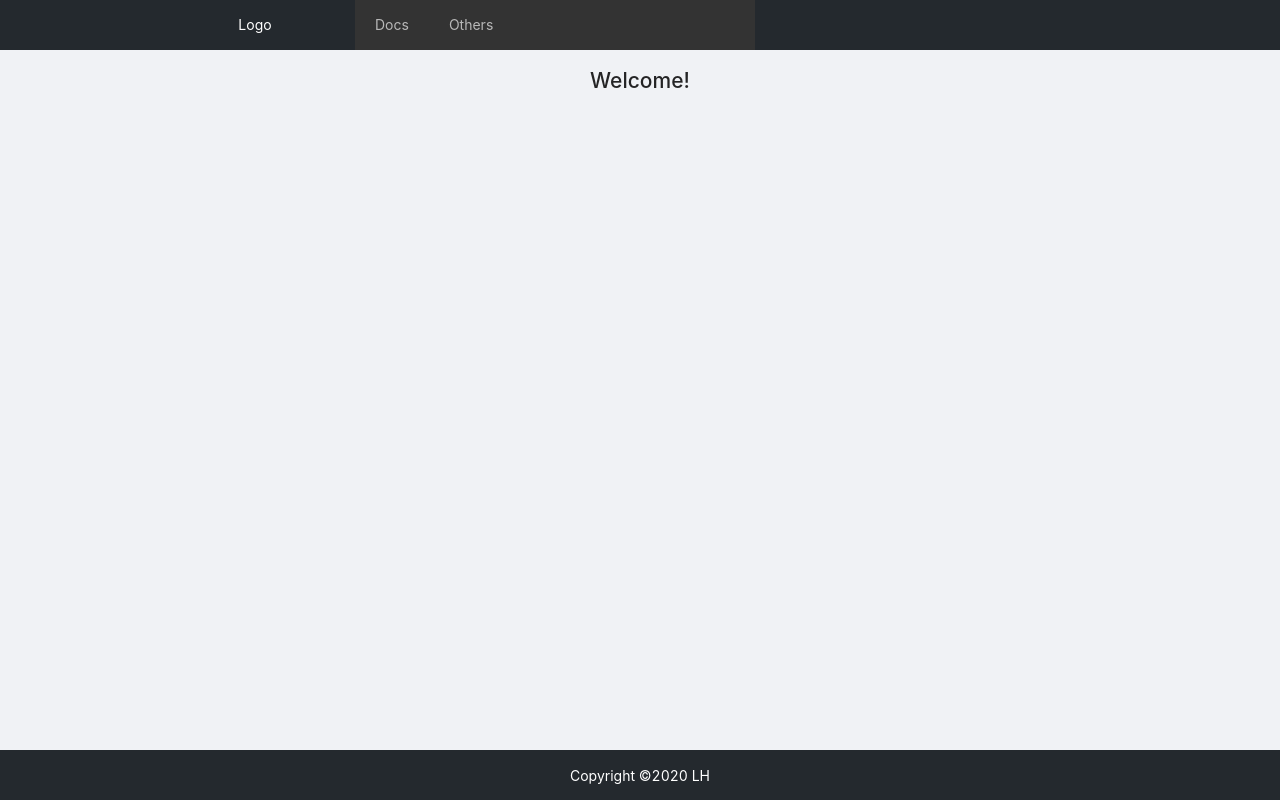
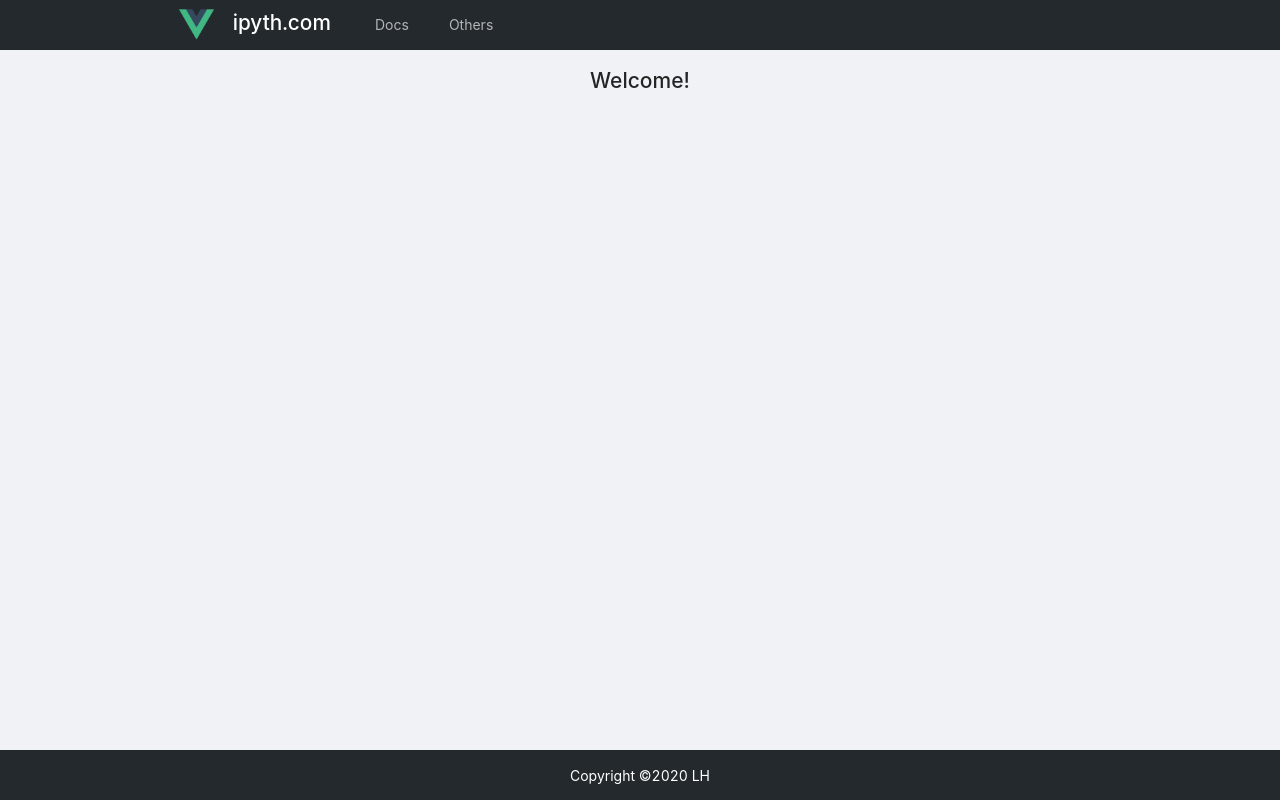
Before and after one commit to luohu1/gh-pages, a Vue app: page /#/ in a window 1280 px wide. Built offline with nearby package versions, Linux system fonts and the light colour scheme.

Commit message:
style: update.

```diff
--- a/src/components/Layout/GlobalHeader.vue
+++ b/src/components/Layout/GlobalHeader.vue
@@ -1,9 +1,12 @@
 <template>
-  <div class="header">
+  <header>
     <div class="logo">
-      <span>Logo</span>
+      <a href="/">
+        <img alt="logo" src="@/assets/logo.png" />
+        ipyth.com
+      </a>
     </div>
-    <div class="container">
+    <div class="nav-menu">
       <a-menu class="menu" mode="horizontal" theme="dark">
         <a-menu-item key="docs" class="menu-item">
           <a href="/docs/">Docs</a>
@@ -13,7 +16,7 @@
         </a-menu-item>
       </a-menu>
     </div>
-  </div>
+  </header>
 </template>
 
 <script>
@@ -26,8 +29,7 @@ export default {
 </script>
 
 <style lang="less" scoped>
-.header {
-  height: 50px;
+header {
   width: 1000px;
   padding-right: 15px;
   padding-left: 15px;
@@ -40,16 +42,25 @@ export default {
   .logo {
     width: 200px;
     float: left;
-    line-height: 50px;
+    a {
+      font-size: 1.3rem;
+      font-weight: 500;
+      color: inherit;
+      line-height: 1;
+      img {
+        height: 2.2rem;
+        min-width: 2.2rem;
+        margin-right: 0.8rem;
+      }
+    }
   }
-  .container {
+  .nav-menu {
     width: 600px;
     padding-left: 200px;
     .menu {
-      background: #333;
+      background: inherit;
       .menu-item {
-        height: 50px;
-        line-height: 50px;
+        line-height: inherit;
       }
     }
   }
```
